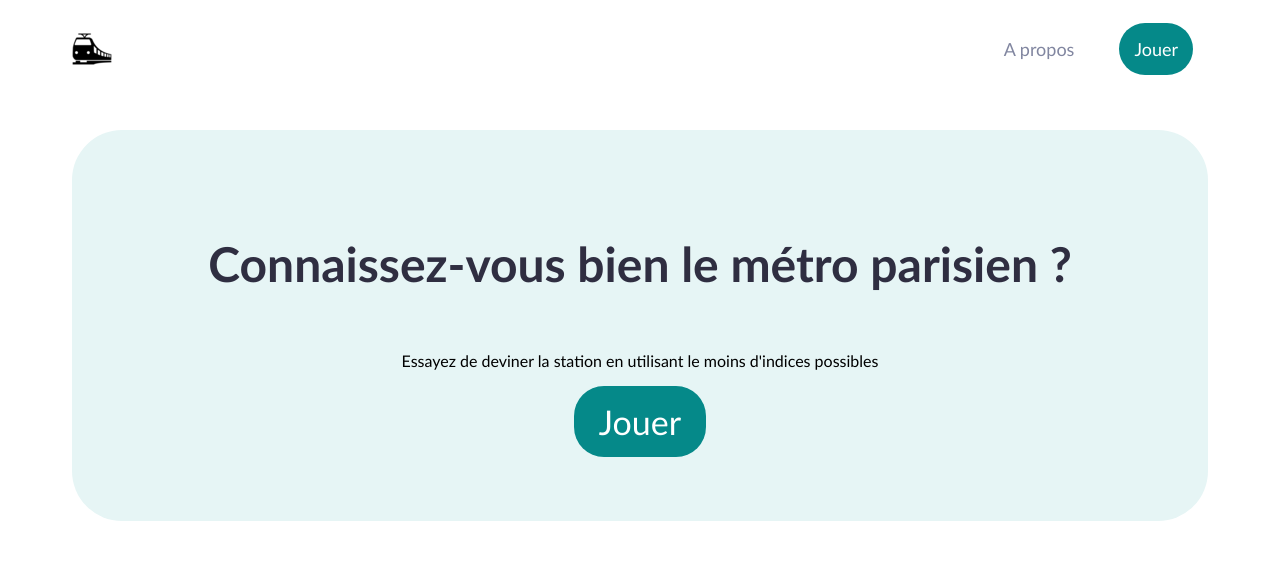
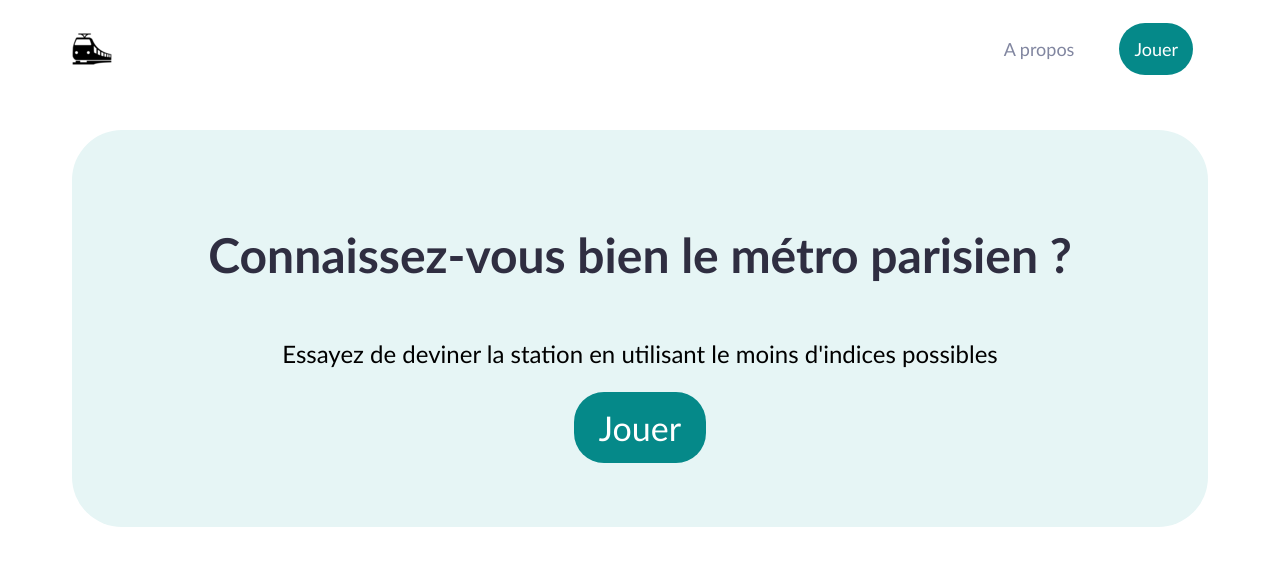
Before and after one commit to Vico4/MetroGame, a React (Create React App) app: page / in a window 1280 px wide. Shown: the top 566 px of the page. Built offline with nearby package versions, Linux system fonts and the light colour scheme.

Commit message:
style homepage en cours

```diff
--- a/src/index.jsx
+++ b/src/index.jsx
@@ -2,7 +2,7 @@ import React from 'react'
 import ReactDOM from 'react-dom'
 import { BrowserRouter as Router, Route, Switch } from 'react-router-dom'
 import Home from './pages/Home'
-import Survey from './pages/Survey'
+import Survey from './pages/Quizz'
 import Header from './components/Header'
 import Error from './components/Error'
 import { createGlobalStyle } from 'styled-components'
--- a/src/pages/Home/index.jsx
+++ b/src/pages/Home/index.jsx
@@ -5,8 +5,7 @@ import colors from '../../utils/style/colors'
 const StyledDiv = styled.div `
   display : flex;
   flex-direction : column;
-  flex-wrap : wrap,
-  justify-content : space-around;
+  flex-wrap : wrap;
   align-items : center;
   margin-top : 5vh;
   margin-left: 5vw;
@@ -30,15 +29,22 @@ const StyledLink = styled(Link)`
 const StyleH = styled.h1 `
   font-weight: 700;
   font-size: 3rem;
-  line-height: 160.5%;
   color: #2F2E41;
+`
+
+const StyledP = styled.p `
+    font-size: 1.5rem;
+`
+
+const StyleFooter = styled.p `
+    font-size: 0.5rem;
 `
 
 function Home() {
   return (
     <StyledDiv>
       <StyleH>Connaissez-vous bien le métro parisien ?</StyleH>
-      <p> Essayez de deviner la station en utilisant le moins d'indices possibles </p>
+      <StyledP> Essayez de deviner la station en utilisant le moins d'indices possibles </StyledP>
       <StyledLink to="/survey/1" $isFullLink>
         Jouer
       </StyledLink>
```
Also changed, not shown: public/manifest.json, src/pages/Quizz/index.jsx (renamed from src/pages/Survey/index.jsx).
